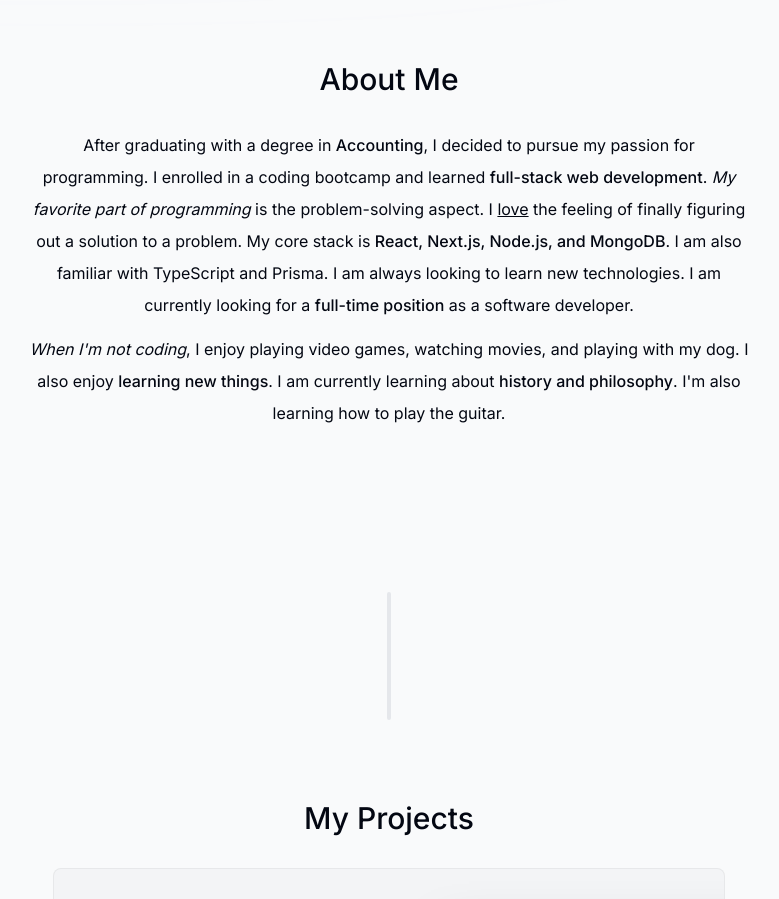
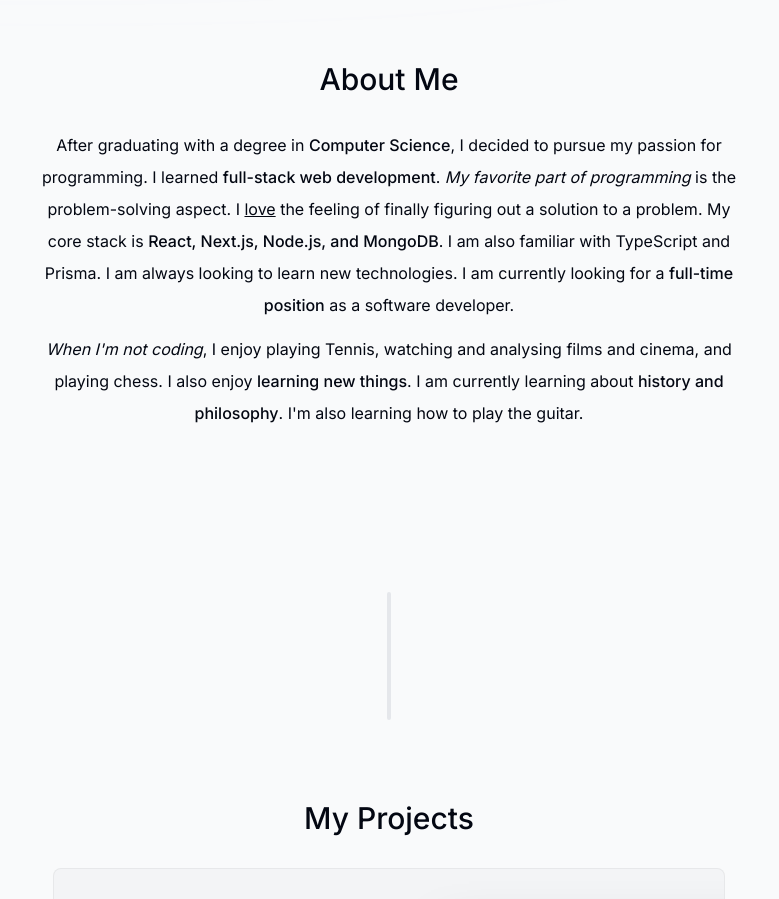
Before and after one commit to SoumilSaxena/PersonelWebsite, a Next.js app: page / in a window 1280 px wide. Shown: the part 880-1779 px from the top of the page, without its empty margins (251-1030 px from the left). Built offline with nearby package versions, Linux system fonts and the light colour scheme.

Commit message:
Header Done

```diff
--- a/components/about.tsx
+++ b/components/about.tsx
@@ -3,20 +3,10 @@
 import React, { useEffect, useRef } from "react";
 import SectionHeading from "./sectionheading";
 import { motion } from "framer-motion";
-import { useInView } from "react-intersection-observer";
-import { useActiveSectionContext } from "@/context/active-section-context";
+import { useSectionInView } from "@/lib/hooks";
 
 export default function About() {
-  const { ref, inView } = useInView({
-    threshold: 0.75,
-  });
-  const { setActiveSection, timeOfLastClick } = useActiveSectionContext();
-
-  useEffect(() => {
-    if (inView && Date.now() - timeOfLastClick > 1000) {
-      setActiveSection("About");
-    }
-  }, [inView, setActiveSection, timeOfLastClick]);
+  const { ref } = useSectionInView("About", 0.75);
 
   return (
     <motion.section
@@ -31,8 +21,8 @@ export default function About() {
 
       <p className="mb-3">
         After graduating with a degree in{" "}
-        <span className="font-medium">Accounting</span>, I decided to pursue my
-        passion for programming. I enrolled in a coding bootcamp and learned{" "}
+        <span className="font-medium">Computer Science</span>, I decided to
+        pursue my passion for programming. I learned{" "}
         <span className="font-medium">full-stack web development</span>.{" "}
         <span className="italic">My favorite part of programming</span> is the
         problem-solving aspect. I <span className="underline">love</span> the
@@ -49,9 +39,9 @@ export default function About() {
       <p>
         {" "}
         <span className="italic">When I'm not coding</span>, I enjoy playing
-        video games, watching movies, and playing with my dog. I also enjoy{" "}
-        <span className="font-medium">learning new things</span>. I am currently
-        learning about{" "}
+        Tennis, watching and analysing films and cinema, and playing chess. I
+        also enjoy <span className="font-medium">learning new things</span>. I
+        am currently learning about{" "}
         <span className="font-medium">history and philosophy</span>. I'm also
         learning how to play the guitar.
       </p>
--- a/components/projects.tsx
+++ b/components/projects.tsx
@@ -3,20 +3,11 @@ import React, { useEffect } from "react";
 import { projectsData } from "@/lib/data";
 import SectionHeading from "./sectionheading";
 import Project from "./project";
-import { useInView } from "react-intersection-observer";
-import { useActiveSectionContext } from "@/context/active-section-context";
+import { useSectionInView } from "@/lib/hooks";
 
 export default function Projects() {
-  const { ref, inView } = useInView({
-    threshold: 0.2,
-  });
-  const { setActiveSection, timeOfLastClick } = useActiveSectionContext();
+  const { ref } = useSectionInView("Projects", 0.2);
 
-  useEffect(() => {
-    if (inView && Date.now() - timeOfLastClick > 1000) {
-      setActiveSection("Projects");
-    }
-  }, [inView, setActiveSection, timeOfLastClick]);
   return (
     <section ref={ref} id="projects" className="scroll-mt-28">
       <SectionHeading>My Projects</SectionHeading>
```
